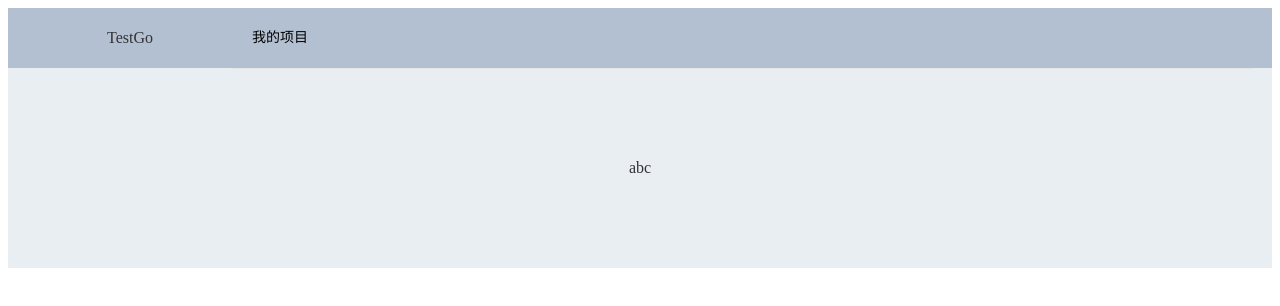
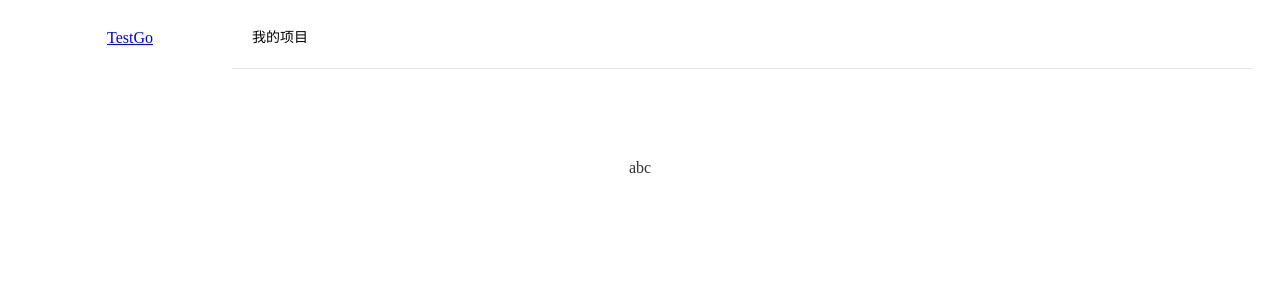
Before and after one commit to jimmyking/testgo-web, a Vue app: page /#/login in a window 1280 px wide. Both pictures are taken after a click on the button "登录". Shown: the top 306 px of the page. Built offline with nearby package versions, Linux system fonts and the light colour scheme.

Commit message:
增加新增项目界面

```diff
--- a/src/components/header/header.vue
+++ b/src/components/header/header.vue
@@ -4,27 +4,45 @@
       <el-header>
         <el-row>
           <el-col :span="4">
-            TestGo
+            <router-link :to="{path: 'home'}">TestGo</router-link>
           </el-col>
           <el-col :span="20">
-            <el-menu mode="horizontal" class="main-menu">
-              <el-menu-item index="1">我的项目</el-menu-item>
+            <el-menu :default-active="activeMenu" mode="horizontal" class="main-menu" router>
+              <el-menu-item index="project">我的项目</el-menu-item>
             </el-menu>
           </el-col>
         </el-row>
       </el-header>
       <el-container>
         <el-main>
-            <router-view/>
+          <el-container>
+            <el-main class="main-warp">
+              <router-view/>
+            </el-main>
+          </el-container>
         </el-main>
       </el-container>
     </el-container>
   </div>
 </template>
 
+<script>
+export default {
+  computed: {
+    activeMenu: function () {
+      return this.$route.path.replace('/', '')
+    }
+  }
+}
+</script>
+
+
 <style>
+.main-warp{
+  padding: inherit;
+}
 .main-menu{
-  background-color: #B3C0D1;
+  background-color: white;
 }
 .main-menu .el-menu-item{
   color: black;
@@ -32,24 +50,17 @@
 .main-menu .el-menu-item:focus,
 .main-menu .el-menu-item:hover{
   color: black;
-  background-color: #B3C0D1;
+  background-color: white;
 }
 .el-header, .el-footer {
-    background-color: #B3C0D1;
+    background-color: white;
     color: #333;
     text-align: center;
     line-height: 60px;
 }
-.el-aside {
-    background-color: #D3DCE6;
+.el-main {
+    background-color: white;
     color: #333;
     text-align: center;
-    line-height: 200px;
-}
-.el-main {
-    background-color: #E9EEF3;
-    color: #333;
-    text-align: center;
-    line-height: 160px;
 }
 </style>
--- /dev/null
+++ b/src/page/project/child/addProject.vue
@@ -0,0 +1,33 @@
+<template>
+  <div>
+    <el-header>新增项目</el-header>
+    <el-form label-width="80px" :model="projectForm">
+      <el-form-item label="项目名称">
+        <el-input v-model="projectForm.name">
+        </el-input>
+      </el-form-item>
+      <el-form-item label-width="0px">
+        <el-button type="primary" @click="onSubmit">保存</el-button>
+        <el-button>取消</el-button>
+      </el-form-item>
+    </el-form>
+  </div>
+</template>
+
+<script>
+export default {
+  data () {
+    return {
+      projectForm: {
+        name: ''
+      }
+    }
+  },
+  methods: {
+    onSubmit: function () {
+      console.debug(this.projectForm.name)
+      this.$router.push('project')
+    }
+  }
+}
+</script>
--- /dev/null
+++ b/src/page/project/project.vue
@@ -0,0 +1,65 @@
+<template>
+  <div>
+    <el-row class="tool-section">
+      <el-col>
+        <router-link :to="{path: 'addProject'}">
+          <el-button type="primary" icon="el-icon-circle-plus"></el-button>
+        </router-link>
+      </el-col>
+    </el-row>
+
+    <el-table
+    :data="tableData"
+    border
+    style="width: 100%">
+    <el-table-column
+      prop="date"
+      label="日期"
+      width="180" align="center">
+    </el-table-column>
+    <el-table-column
+      prop="name"
+      label="姓名"
+      width="180" align="center">
+    </el-table-column>
+    <el-table-column
+      prop="address"
+      label="地址" align="center">
+    </el-table-column>
+  </el-table>
+  </div>
+</template>
+
+<script>
+export default {
+  data () {
+    return {
+      tableData: [{
+        date: '2016-05-02',
+        name: '王小虎',
+        address: '上海市普陀区金沙江路 1518 弄'
+      }, {
+        date: '2016-05-04',
+        name: '王小虎',
+        address: '上海市普陀区金沙江路 1517 弄'
+      }, {
+        date: '2016-05-01',
+        name: '王小虎',
+        address: '上海市普陀区金沙江路 1519 弄'
+      }, {
+        date: '2016-05-03',
+        name: '王小虎',
+        address: '上海市普陀区金沙江路 1516 弄'
+      }]
+    }
+  }
+}
+</script>
+
+<style>
+.tool-section{
+  float: right;
+  margin-bottom: 10px;
+  margin-right: 10px;
+}
+</style>
--- a/src/router/router.js
+++ b/src/router/router.js
@@ -1,6 +1,8 @@
 const login = r => require.ensure([], () => r(require('../page/login/login')), 'login')
 const header = r => require.ensure([], () => r(require('../components/header/header')), 'header')
 const home = r => require.ensure([], () => r(require('../page/home/home')), 'home')
+const project = r => require.ensure([], () => r(require('../page/project/project')), 'project')
+const addProject = r => require.ensure([], () => r(require('../page/project/child/addProject')), 'addProject')
 
 export default [
   {
@@ -16,8 +18,16 @@ export default [
         redirect: '/home'
       },
       {
-        path: '/home',
+        path: 'home',
         component: home
+      },
+      {
+        path: 'project',
+        component: project
+      },
+      {
+        path: 'addProject',
+        component: addProject
       }
     ]
   }
```
